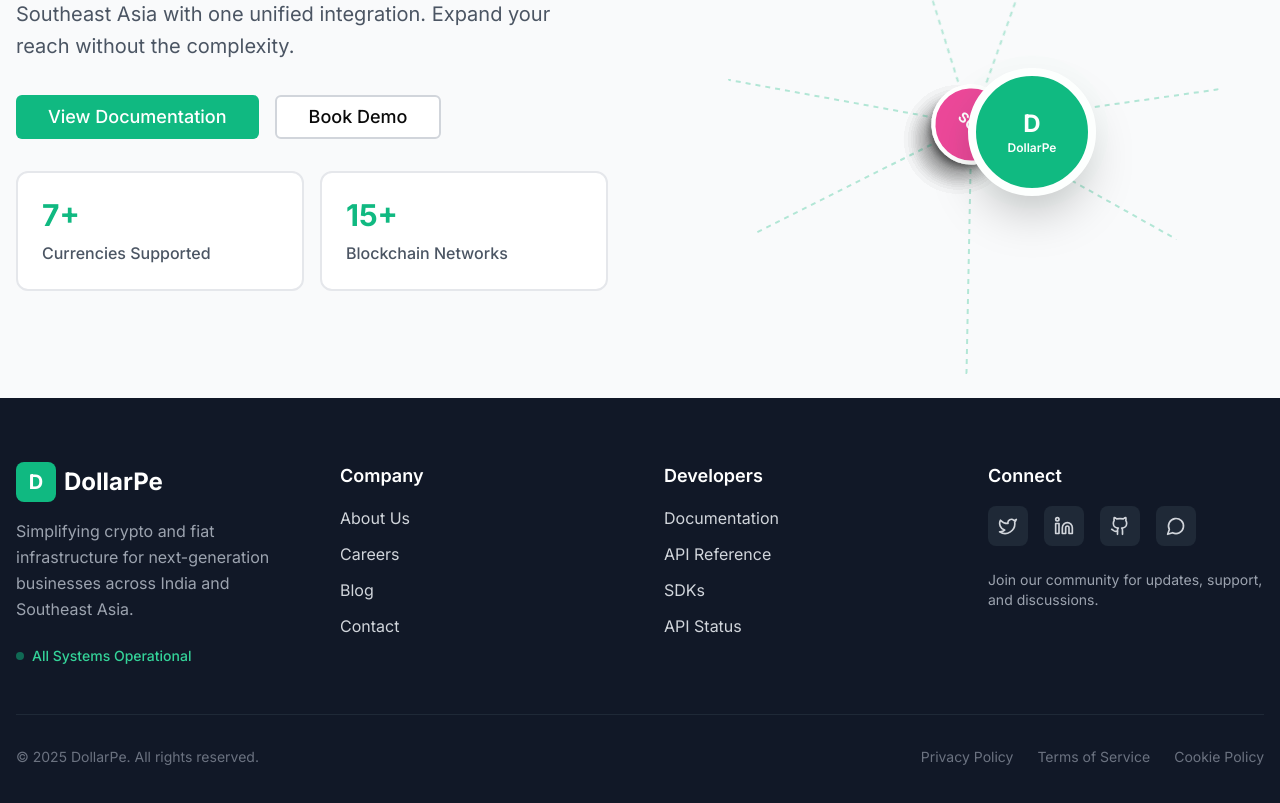
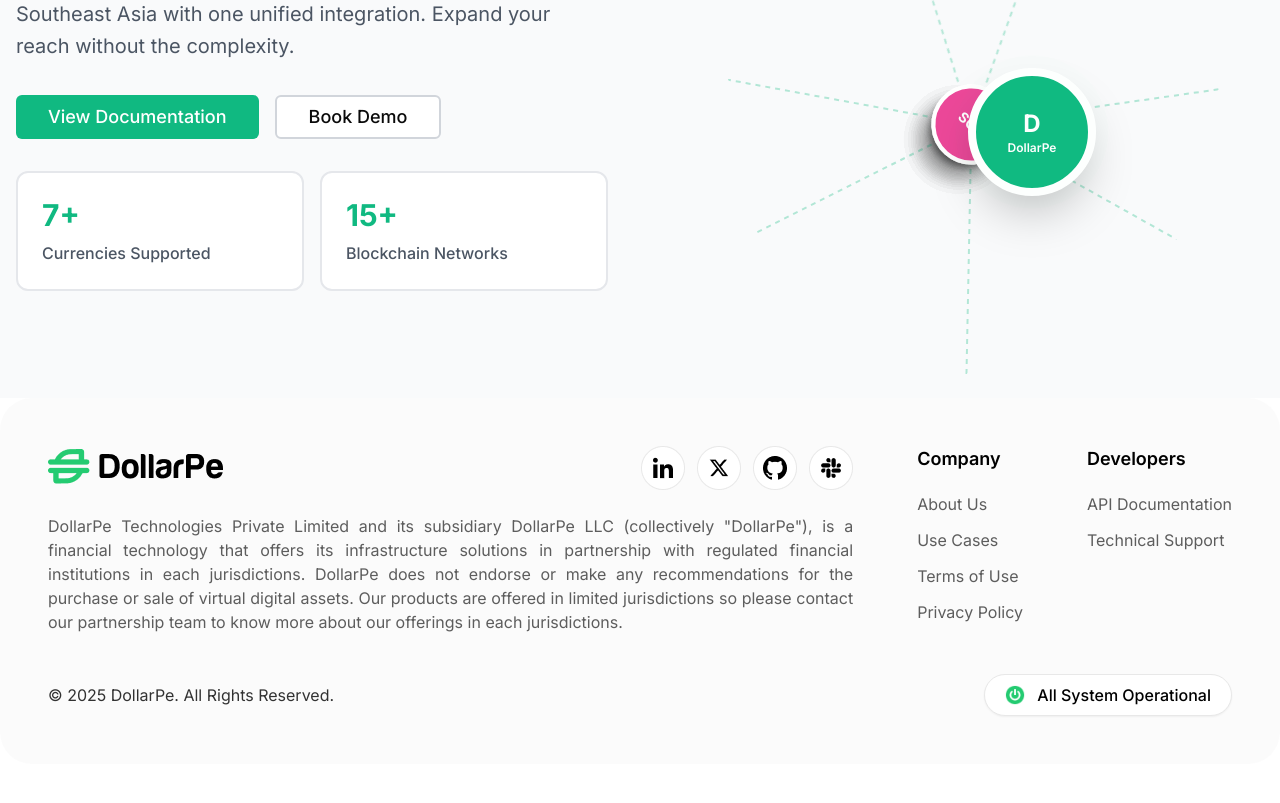
Before and after one commit to srivathsav004/landingpage, a Next.js app: page / in a window 1280 px wide. Shown: the part 7181-7984 px from the top of the page. After the commit the page ends 7945 px from the top, so only its background shows below. Built offline with nearby package versions, Linux system fonts and the light colour scheme.

Commit message:
footer ui fixes

```diff
--- a/app/landing-page/components/footer.tsx
+++ b/app/landing-page/components/footer.tsx
@@ -2,204 +2,153 @@
 
 import { motion } from 'framer-motion';
 import Link from 'next/link';
-import { Github, Linkedin, Twitter, MessageCircle } from 'lucide-react';
+import Image from 'next/image';
 
 export function Footer() {
   return (
-    <footer className="bg-gray-900 text-gray-300 py-16">
-      <div className="container mx-auto px-4">
-        <div className="grid md:grid-cols-4 gap-12 mb-12">
+    <footer className="relative w-full">
+      {/* Main Footer Container */}
+      <motion.div
+        initial={{ opacity: 0, y: 50 }}
+        whileInView={{ opacity: 1, y: 0 }}
+        viewport={{ once: true }}
+        transition={{ duration: 0.8, ease: "easeOut" }}
+        className="mx-auto max-w-[1402px] bg-[#F2F2F24D] rounded-[32px] px-6 lg:px-12 py-8 lg:py-12"
+      >
+        {/* Main Content Container */}
+        <div className="w-full flex flex-col lg:flex-row justify-between items-start gap-10 lg:gap-16">
+
+          {/* Left Section - Logo, Social Icons, and Description */}
           <motion.div
-            initial={{ opacity: 0, y: 20 }}
-            whileInView={{ opacity: 1, y: 0 }}
+            initial={{ opacity: 0, x: -30 }}
+            whileInView={{ opacity: 1, x: 0 }}
             viewport={{ once: true }}
-            transition={{ duration: 0.5 }}
+            transition={{ duration: 0.6, delay: 0.1 }}
+            className="flex flex-col gap-6 flex-1 max-w-[874px]"
           >
-            <div className="flex items-center gap-2 mb-4">
-              <div className="w-10 h-10 bg-emerald-500 rounded-lg flex items-center justify-center">
-                <span className="text-white font-bold text-xl">D</span>
+            {/* Logo and Social Icons Row */}
+            <div className="flex flex-col sm:flex-row sm:items-center sm:justify-between gap-4">
+              {/* Logo */}
+              <div className="w-[175px] h-[38px]">
+                <Image
+                  src="/footer/dollarpe-logo.png"
+                  alt="DollarPe Logo"
+                  width={175}
+                  height={38}
+                  className="object-contain"
+                />
               </div>
-              <span className="text-2xl font-bold text-white">DollarPe</span>
+
+              {/* Social Media Icons */}
+<motion.div
+  initial={{ opacity: 0, scale: 0.8 }}
+  whileInView={{ opacity: 1, scale: 1 }}
+  viewport={{ once: true }}
+  transition={{ duration: 0.6, delay: 0.2 }}
+  className="flex gap-3"
+>
+  {[
+    { href: "https://linkedin.com", src: "/footer/linkedin-icon.png", alt: "LinkedIn" },
+    { href: "https://twitter.com", src: "/footer/twitter-icon.png", alt: "Twitter" },
+    { href: "https://github.com", src: "/footer/github-icon.png", alt: "GitHub" },
+    { href: "https://hashnode.com", src: "/footer/hashnode-icon.png", alt: "Hashnode" },
+  ].map((icon, i) => (
+    <Link
+      key={i}
+      href={icon.href}
+      target="_blank"
+      rel="noopener noreferrer"
+      className="w-11 h-11 flex items-center justify-center rounded-full transition-all duration-300 hover:scale-110 hover:shadow-md"
+    >
+      <Image
+        src={icon.src}
+        alt={icon.alt}
+        width={44}  // match your provided icon size (circle already included in asset)
+        height={44}
+        className="object-contain"
+      />
+    </Link>
+  ))}
+</motion.div>
+
             </div>
-            <p className="text-gray-400 mb-6 leading-relaxed">
-              Simplifying crypto and fiat infrastructure for next-generation businesses
-              across India and Southeast Asia.
-            </p>
-            <div className="flex items-center gap-2">
-              <div className="w-2 h-2 bg-emerald-500 rounded-full animate-pulse"></div>
-              <span className="text-sm text-emerald-400 font-medium">
-                All Systems Operational
-              </span>
+
+            {/* Description Text */}
+            <div className="w-full">
+              <p className="text-[#5D5D5D] text-sm lg:text-base font-normal leading-[160%] text-justify">
+                DollarPe Technologies Private Limited and its subsidiary DollarPe LLC (collectively "DollarPe"), is a financial technology that offers its infrastructure solutions in partnership with regulated financial institutions in each jurisdictions. DollarPe does not endorse or make any recommendations for the purchase or sale of virtual digital assets. Our products are offered in limited jurisdictions so please contact our partnership team to know more about our offerings in each jurisdictions.
+              </p>
             </div>
           </motion.div>
 
+          {/* Right Section - Company and Developers */}
           <motion.div
-            initial={{ opacity: 0, y: 20 }}
-            whileInView={{ opacity: 1, y: 0 }}
+            initial={{ opacity: 0, x: 30 }}
+            whileInView={{ opacity: 1, x: 0 }}
             viewport={{ once: true }}
-            transition={{ duration: 0.5, delay: 0.1 }}
+            transition={{ duration: 0.6, delay: 0.3 }}
+            className="flex gap-12 lg:gap-16 flex-wrap"
           >
-            <h4 className="text-white font-semibold text-lg mb-4">Company</h4>
-            <ul className="space-y-3">
-              <li>
-                <Link
-                  href="/about"
-                  className="hover:text-emerald-400 transition-colors"
-                >
-                  About Us
-                </Link>
-              </li>
-              <li>
-                <Link
-                  href="/careers"
-                  className="hover:text-emerald-400 transition-colors"
-                >
-                  Careers
-                </Link>
-              </li>
-              <li>
-                <Link
-                  href="/blog"
-                  className="hover:text-emerald-400 transition-colors"
-                >
-                  Blog
-                </Link>
-              </li>
-              <li>
-                <Link
-                  href="/contact"
-                  className="hover:text-emerald-400 transition-colors"
-                >
-                  Contact
-                </Link>
-              </li>
-            </ul>
-          </motion.div>
+            {/* Company Section */}
+            <div className="flex flex-col gap-5">
+              <h4 className="text-black text-lg font-semibold leading-[145%]">
+                Company
+              </h4>
+              <div className="flex flex-col gap-3">
+                <Link href="/about" className="text-[#5D5D5D] text-base hover:text-black transition-colors">About Us</Link>
+                <Link href="/use-cases" className="text-[#5D5D5D] text-base hover:text-black transition-colors">Use Cases</Link>
+                <Link href="/terms" className="text-[#5D5D5D] text-base hover:text-black transition-colors">Terms of Use</Link>
+                <Link href="/privacy" className="text-[#5D5D5D] text-base hover:text-black transition-colors">Privacy Policy</Link>
+              </div>
+            </div>
 
-          <motion.div
-            initial={{ opacity: 0, y: 20 }}
-            whileInView={{ opacity: 1, y: 0 }}
-            viewport={{ once: true }}
-            transition={{ duration: 0.5, delay: 0.2 }}
-          >
-            <h4 className="text-white font-semibold text-lg mb-4">Developers</h4>
-            <ul className="space-y-3">
-              <li>
-                <Link
-                  href="/docs"
-                  className="hover:text-emerald-400 transition-colors"
-                >
-                  Documentation
-                </Link>
-              </li>
-              <li>
-                <Link
-                  href="/api"
-                  className="hover:text-emerald-400 transition-colors"
-                >
-                  API Reference
-                </Link>
-              </li>
-              <li>
-                <Link
-                  href="/sdks"
-                  className="hover:text-emerald-400 transition-colors"
-                >
-                  SDKs
-                </Link>
-              </li>
-              <li>
-                <Link
-                  href="/status"
-                  className="hover:text-emerald-400 transition-colors"
-                >
-                  API Status
-                </Link>
-              </li>
-            </ul>
-          </motion.div>
-
-          <motion.div
-            initial={{ opacity: 0, y: 20 }}
-            whileInView={{ opacity: 1, y: 0 }}
-            viewport={{ once: true }}
-            transition={{ duration: 0.5, delay: 0.3 }}
-          >
-            <h4 className="text-white font-semibold text-lg mb-4">Connect</h4>
-            <div className="flex gap-4 mb-6">
-              <Link
-                href="https://twitter.com"
-                target="_blank"
-                rel="noopener noreferrer"
-                className="w-10 h-10 bg-gray-800 rounded-lg flex items-center justify-center hover:bg-emerald-500 transition-colors"
-              >
-                <Twitter className="w-5 h-5" />
-              </Link>
-              <Link
-                href="https://linkedin.com"
-                target="_blank"
-                rel="noopener noreferrer"
-                className="w-10 h-10 bg-gray-800 rounded-lg flex items-center justify-center hover:bg-emerald-500 transition-colors"
-              >
-                <Linkedin className="w-5 h-5" />
-              </Link>
-              <Link
-                href="https://github.com"
-                target="_blank"
-                rel="noopener noreferrer"
-                className="w-10 h-10 bg-gray-800 rounded-lg flex items-center justify-center hover:bg-emerald-500 transition-colors"
-              >
-                <Github className="w-5 h-5" />
-              </Link>
-              <Link
-                href="https://discord.com"
-                target="_blank"
-                rel="noopener noreferrer"
-                className="w-10 h-10 bg-gray-800 rounded-lg flex items-center justify-center hover:bg-emerald-500 transition-colors"
-              >
-                <MessageCircle className="w-5 h-5" />
-              </Link>
+            {/* Developers Section */}
+            <div className="flex flex-col gap-5">
+              <h4 className="text-black text-lg font-semibold leading-[145%]">
+                Developers
+              </h4>
+              <div className="flex flex-col gap-3">
+                <Link href="/docs" className="text-[#5D5D5D] text-base hover:text-black transition-colors">API Documentation</Link>
+                <Link href="/support" className="text-[#5D5D5D] text-base hover:text-black transition-colors">Technical Support</Link>
+              </div>
             </div>
-            <p className="text-sm text-gray-400">
-              Join our community for updates, support, and discussions.
-            </p>
           </motion.div>
         </div>
 
+        {/* Bottom Section */}
         <motion.div
-          initial={{ opacity: 0 }}
-          whileInView={{ opacity: 1 }}
+          initial={{ opacity: 0, y: 20 }}
+          whileInView={{ opacity: 1, y: 0 }}
           viewport={{ once: true }}
-          transition={{ duration: 0.5, delay: 0.4 }}
-          className="border-t border-gray-800 pt-8"
+          transition={{ duration: 0.6, delay: 0.5 }}
+          className="flex flex-col lg:flex-row justify-between items-center gap-6 mt-10"
         >
-          <div className="flex flex-col md:flex-row justify-between items-center gap-4">
-            <p className="text-sm text-gray-500">
-              © {new Date().getFullYear()} DollarPe. All rights reserved.
-            </p>
-            <div className="flex gap-6 text-sm">
-              <Link
-                href="/privacy"
-                className="text-gray-500 hover:text-emerald-400 transition-colors"
-              >
-                Privacy Policy
-              </Link>
-              <Link
-                href="/terms"
-                className="text-gray-500 hover:text-emerald-400 transition-colors"
-              >
-                Terms of Service
-              </Link>
-              <Link
-                href="/cookies"
-                className="text-gray-500 hover:text-emerald-400 transition-colors"
-              >
-                Cookie Policy
-              </Link>
-            </div>
-          </div>
+          {/* Copyright */}
+          <p className="text-black text-sm lg:text-base opacity-80 text-center lg:text-left">
+            © 2025 DollarPe. All Rights Reserved.
+          </p>
+
+          {/* Status Indicator */}
+          <motion.div
+            initial={{ opacity: 0, scale: 0.9 }}
+            whileInView={{ opacity: 1, scale: 1 }}
+            viewport={{ once: true }}
+            transition={{ duration: 0.5, delay: 0.6 }}
+            className="flex items-center gap-3 bg-white rounded-full border border-[#E8E8E8] px-5 py-2 shadow-sm"
+          >
+            <Image
+              src="/footer/status-icon.png"
+              alt="Status"
+              width={20}
+              height={20}
+              className="object-contain"
+            />
+            <span className="text-black text-sm lg:text-base font-medium">
+              All System Operational
+            </span>
+          </motion.div>
         </motion.div>
-      </div>
+      </motion.div>
     </footer>
   );
 }
```
